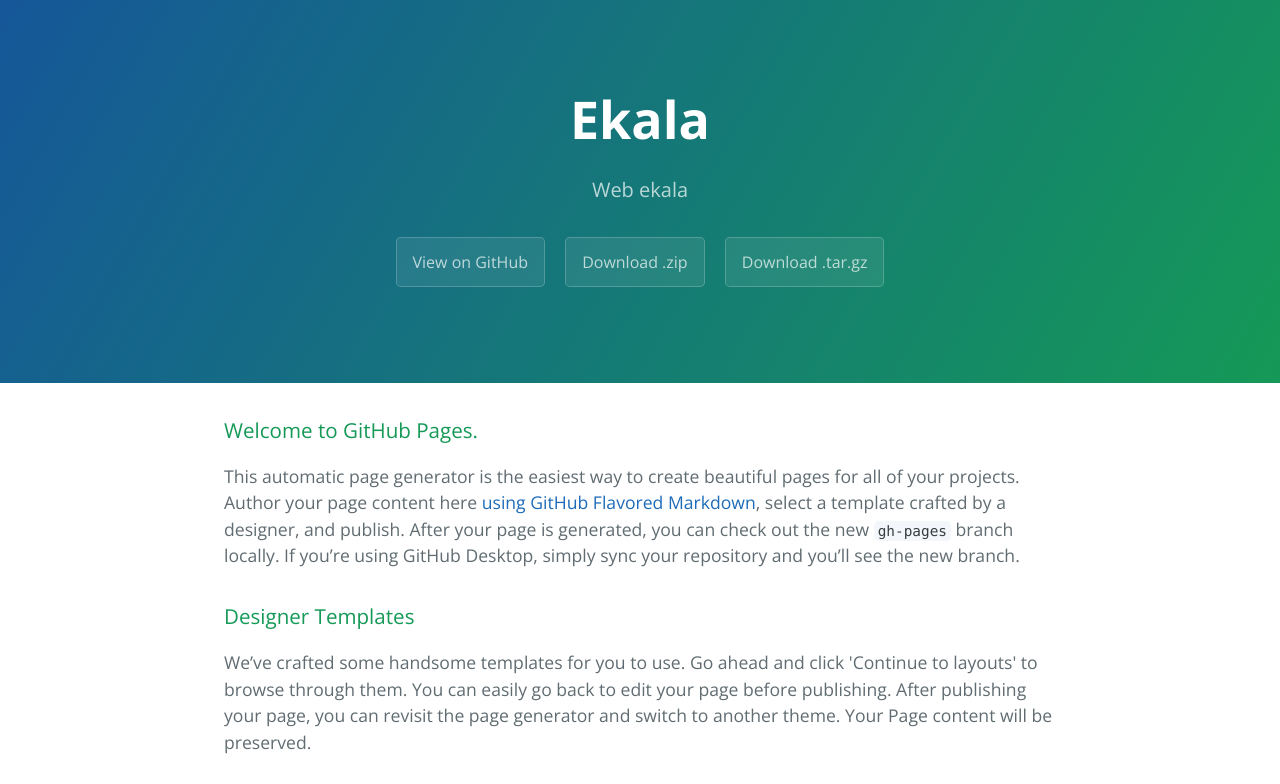
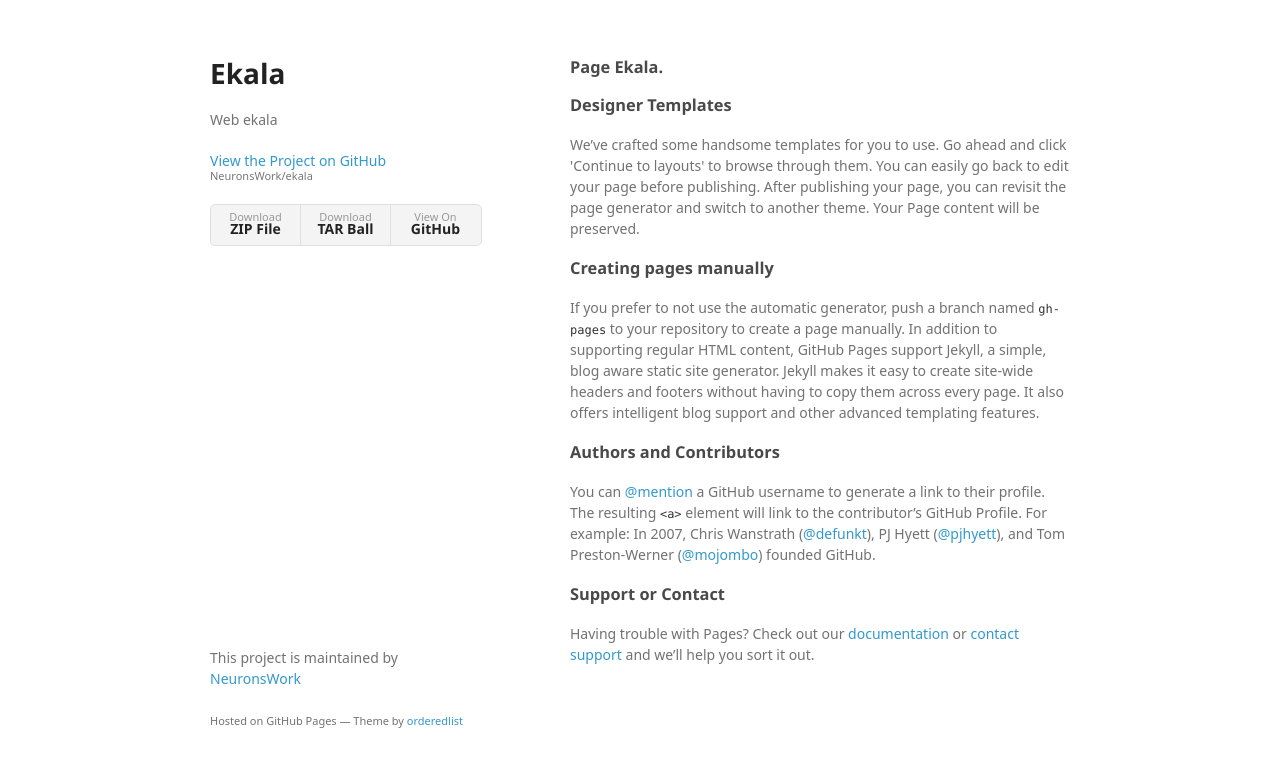
Before and after one commit to NeuronsWork/ekala, a plain HTML site: page index.html in a window 1280 px wide. Shown: the top 784 px of the page. Drawn offline with nearby package versions, Linux system fonts and the light colour scheme; a web font is replaced by a local one.

```diff
--- a/index.html
+++ b/index.html
@@ -1,28 +1,35 @@
-<!DOCTYPE html>
-<html lang="en-us">
+<!doctype html>
+<html>
   <head>
-    <meta charset="UTF-8">
+    <meta charset="utf-8">
+    <meta http-equiv="X-UA-Compatible" content="chrome=1">
     <title>Ekala by NeuronsWork</title>
-    <meta name="viewport" content="width=device-width, initial-scale=1">
-    <link rel="stylesheet" type="text/css" href="stylesheets/normalize.css" media="screen">
-    <link href='https://fonts.googleapis.com/css?family=Open+Sans:400,700' rel='stylesheet' type='text/css'>
-    <link rel="stylesheet" type="text/css" href="stylesheets/stylesheet.css" media="screen">
-    <link rel="stylesheet" type="text/css" href="stylesheets/github-light.css" media="screen">
+
+    <link rel="stylesheet" href="stylesheets/styles.css">
+    <link rel="stylesheet" href="stylesheets/github-light.css">
+    <meta name="viewport" content="width=device-width">
+    <!--[if lt IE 9]>
+    <script src="//html5shiv.googlecode.com/svn/trunk/html5.js"></script>
+    <![endif]-->
   </head>
   <body>
-    <section class="page-header">
-      <h1 class="project-name">Ekala</h1>
-      <h2 class="project-tagline">Web ekala</h2>
-      <a href="https://github.com/NeuronsWork/ekala" class="btn">View on GitHub</a>
-      <a href="https://github.com/NeuronsWork/ekala/zipball/master" class="btn">Download .zip</a>
-      <a href="https://github.com/NeuronsWork/ekala/tarball/master" class="btn">Download .tar.gz</a>
-    </section>
+    <div class="wrapper">
+      <header>
+        <h1>Ekala</h1>
+        <p>Web ekala</p>
 
-    <section class="main-content">
-      <h3>
-<a id="welcome-to-github-pages" class="anchor" href="#welcome-to-github-pages" aria-hidden="true"><span class="octicon octicon-link"></span></a>Welcome to GitHub Pages.</h3>
+        <p class="view"><a href="https://github.com/NeuronsWork/ekala">View the Project on GitHub <small>NeuronsWork/ekala</small></a></p>
 
-<p>This automatic page generator is the easiest way to create beautiful pages for all of your projects. Author your page content here <a href="https://guides.github.com/features/mastering-markdown/">using GitHub Flavored Markdown</a>, select a template crafted by a designer, and publish. After your page is generated, you can check out the new <code>gh-pages</code> branch locally. If you’re using GitHub Desktop, simply sync your repository and you’ll see the new branch.</p>
+
+        <ul>
+          <li><a href="https://github.com/NeuronsWork/ekala/zipball/master">Download <strong>ZIP File</strong></a></li>
+          <li><a href="https://github.com/NeuronsWork/ekala/tarball/master">Download <strong>TAR Ball</strong></a></li>
+          <li><a href="https://github.com/NeuronsWork/ekala">View On <strong>GitHub</strong></a></li>
+        </ul>
+      </header>
+      <section>
+        <h3>
+<a id="page-ekala" class="anchor" href="#page-ekala" aria-hidden="true"><span class="octicon octicon-link"></span></a>Page Ekala.</h3>
 
 <h3>
 <a id="designer-templates" class="anchor" href="#designer-templates" aria-hidden="true"><span class="octicon octicon-link"></span></a>Designer Templates</h3>
@@ -43,15 +50,13 @@
 <a id="support-or-contact" class="anchor" href="#support-or-contact" aria-hidden="true"><span class="octicon octicon-link"></span></a>Support or Contact</h3>
 
 <p>Having trouble with Pages? Check out our <a href="https://help.github.com/pages">documentation</a> or <a href="https://github.com/contact">contact support</a> and we’ll help you sort it out.</p>
-
-      <footer class="site-footer">
-        <span class="site-footer-owner"><a href="https://github.com/NeuronsWork/ekala">Ekala</a> is maintained by <a href="https://github.com/NeuronsWork">NeuronsWork</a>.</span>
-
-        <span class="site-footer-credits">This page was generated by <a href="https://pages.github.com">GitHub Pages</a> using the <a href="https://github.com/jasonlong/cayman-theme">Cayman theme</a> by <a href="https://twitter.com/jasonlong">Jason Long</a>.</span>
+      </section>
+      <footer>
+        <p>This project is maintained by <a href="https://github.com/NeuronsWork">NeuronsWork</a></p>
+        <p><small>Hosted on GitHub Pages &mdash; Theme by <a href="https://github.com/orderedlist">orderedlist</a></small></p>
       </footer>
-
-    </section>
-
+    </div>
+    <script src="javascripts/scale.fix.js"></script>
 
   </body>
 </html>
--- /dev/null
+++ b/javascripts/scale.fix.js
@@ -0,0 +1,17 @@
+var metas = document.getElementsByTagName('meta');
+var i;
+if (navigator.userAgent.match(/iPhone/i)) {
+  for (i=0; i<metas.length; i++) {
+    if (metas[i].name == "viewport") {
+      metas[i].content = "width=device-width, minimum-scale=1.0, maximum-scale=1.0";
+    }
+  }
+  document.addEventListener("gesturestart", gestureStart, false);
+}
+function gestureStart() {
+  for (i=0; i<metas.length; i++) {
+    if (metas[i].name == "viewport") {
+      metas[i].content = "width=device-width, minimum-scale=0.25, maximum-scale=1.6";
+    }
+  }
+}
--- /dev/null
+++ b/stylesheets/styles.css
@@ -0,0 +1,324 @@
+@font-face {
+  font-family: 'Noto Sans';
+  font-weight: 400;
+  font-style: normal;
+  src: url('../fonts/Noto-Sans-regular/Noto-Sans-regular.eot');
+  src: url('../fonts/Noto-Sans-regular/Noto-Sans-regular.eot?#iefix') format('embedded-opentype'),
+       local('Noto Sans'),
+       local('Noto-Sans-regular'),
+       url('../fonts/Noto-Sans-regular/Noto-Sans-regular.woff2') format('woff2'),
+       url('../fonts/Noto-Sans-regular/Noto-Sans-regular.woff') format('woff'),
+       url('../fonts/Noto-Sans-regular/Noto-Sans-regular.ttf') format('truetype'),
+       url('../fonts/Noto-Sans-regular/Noto-Sans-regular.svg#NotoSans') format('svg');
+}
+
+@font-face {
+  font-family: 'Noto Sans';
+  font-weight: 700;
+  font-style: normal;
+  src: url('../fonts/Noto-Sans-700/Noto-Sans-700.eot');
+  src: url('../fonts/Noto-Sans-700/Noto-Sans-700.eot?#iefix') format('embedded-opentype'),
+       local('Noto Sans Bold'),
+       local('Noto-Sans-700'),
+       url('../fonts/Noto-Sans-700/Noto-Sans-700.woff2') format('woff2'),
+       url('../fonts/Noto-Sans-700/Noto-Sans-700.woff') format('woff'),
+       url('../fonts/Noto-Sans-700/Noto-Sans-700.ttf') format('truetype'),
+       url('../fonts/Noto-Sans-700/Noto-Sans-700.svg#NotoSans') format('svg');
+}
+
+@font-face {
+  font-family: 'Noto Sans';
+  font-weight: 400;
+  font-style: italic;
+  src: url('../fonts/Noto-Sans-italic/Noto-Sans-italic.eot');
+  src: url('../fonts/Noto-Sans-italic/Noto-Sans-italic.eot?#iefix') format('embedded-opentype'),
+       local('Noto Sans Italic'),
+       local('Noto-Sans-italic'),
+       url('../fonts/Noto-Sans-italic/Noto-Sans-italic.woff2') format('woff2'),
+       url('../fonts/Noto-Sans-italic/Noto-Sans-italic.woff') format('woff'),
+       url('../fonts/Noto-Sans-italic/Noto-Sans-italic.ttf') format('truetype'),
+       url('../fonts/Noto-Sans-italic/Noto-Sans-italic.svg#NotoSans') format('svg');
+}
+
+@font-face {
+  font-family: 'Noto Sans';
+  font-weight: 700;
+  font-style: italic;
+  src: url('../fonts/Noto-Sans-700italic/Noto-Sans-700italic.eot');
+  src: url('../fonts/Noto-Sans-700italic/Noto-Sans-700italic.eot?#iefix') format('embedded-opentype'),
+       local('Noto Sans Bold Italic'),
+       local('Noto-Sans-700italic'),
+       url('../fonts/Noto-Sans-700italic/Noto-Sans-700italic.woff2') format('woff2'),
+       url('../fonts/Noto-Sans-700italic/Noto-Sans-700italic.woff') format('woff'),
+       url('../fonts/Noto-Sans-700italic/Noto-Sans-700italic.ttf') format('truetype'),
+       url('../fonts/Noto-Sans-700italic/Noto-Sans-700italic.svg#NotoSans') format('svg');
+}
+
+body {
+  background-color: #fff;
+  padding:50px;
+  font: 14px/1.5 "Noto Sans", "Helvetica Neue", Helvetica, Arial, sans-serif;
+  color:#727272;
+  font-weight:400;
+}
+
+h1, h2, h3, h4, h5, h6 {
+  color:#222;
+  margin:0 0 20px;
+}
+
+p, ul, ol, table, pre, dl {
+  margin:0 0 20px;
+}
+
+h1, h2, h3 {
+  line-height:1.1;
+}
+
+h1 {
+  font-size:28px;
+}
+
+h2 {
+  color:#393939;
+}
+
+h3, h4, h5, h6 {
+  color:#494949;
+}
+
+a {
+  color:#39c;
+  text-decoration:none;
+}
+
+a:hover {
+  color:#069;
+}
+
+a small {
+  font-size:11px;
+  color:#777;
+  margin-top:-0.3em;
+  display:block;
+}
+
+a:hover small {
+  color:#777;
+}
+
+.wrapper {
+  width:860px;
+  margin:0 auto;
+}
+
+blockquote {
+  border-left:1px solid #e5e5e5;
+  margin:0;
+  padding:0 0 0 20px;
+  font-style:italic;
+}
+
+code, pre {
+  font-family:Monaco, Bitstream Vera Sans Mono, Lucida Console, Terminal, Consolas, Liberation Mono, DejaVu Sans Mono, Courier New, monospace;
+  color:#333;
+  font-size:12px;
+}
+
+pre {
+  padding:8px 15px;
+  background: #f8f8f8;
+  border-radius:5px;
+  border:1px solid #e5e5e5;
+  overflow-x: auto;
+}
+
+table {
+  width:100%;
+  border-collapse:collapse;
+}
+
+th, td {
+  text-align:left;
+  padding:5px 10px;
+  border-bottom:1px solid #e5e5e5;
+}
+
+dt {
+  color:#444;
+  font-weight:700;
+}
+
+th {
+  color:#444;
+}
+
+img {
+  max-width:100%;
+}
+
+header {
+  width:270px;
+  float:left;
+  position:fixed;
+  -webkit-font-smoothing:subpixel-antialiased;
+}
+
+header ul {
+  list-style:none;
+  height:40px;
+  padding:0;
+  background: #f4f4f4;
+  border-radius:5px;
+  border:1px solid #e0e0e0;
+  width:270px;
+}
+
+header li {
+  width:89px;
+  float:left;
+  border-right:1px solid #e0e0e0;
+  height:40px;
+}
+
+header li:first-child a {
+  border-radius:5px 0 0 5px;
+}
+
+header li:last-child a {
+  border-radius:0 5px 5px 0;
+}
+
+header ul a {
+  line-height:1;
+  font-size:11px;
+  color:#999;
+  display:block;
+  text-align:center;
+  padding-top:6px;
+  height:34px;
+}
+
+header ul a:hover {
+  color:#999;
+}
+
+header ul a:active {
+  background-color:#f0f0f0;
+}
+
+strong {
+  color:#222;
+  font-weight:700;
+}
+
+header ul li + li + li {
+  border-right:none;
+  width:89px;
+}
+
+header ul a strong {
+  font-size:14px;
+  display:block;
+  color:#222;
+}
+
+section {
+  width:500px;
+  float:right;
+  padding-bottom:50px;
+}
+
+small {
+  font-size:11px;
+}
+
+hr {
+  border:0;
+  background:#e5e5e5;
+  height:1px;
+  margin:0 0 20px;
+}
+
+footer {
+  width:270px;
+  float:left;
+  position:fixed;
+  bottom:50px;
+  -webkit-font-smoothing:subpixel-antialiased;
+}
+
+@media print, screen and (max-width: 960px) {
+
+  div.wrapper {
+    width:auto;
+    margin:0;
+  }
+
+  header, section, footer {
+    float:none;
+    position:static;
+    width:auto;
+  }
+
+  header {
+    padding-right:320px;
+  }
+
+  section {
+    border:1px solid #e5e5e5;
+    border-width:1px 0;
+    padding:20px 0;
+    margin:0 0 20px;
+  }
+
+  header a small {
+    display:inline;
+  }
+
+  header ul {
+    position:absolute;
+    right:50px;
+    top:52px;
+  }
+}
+
+@media print, screen and (max-width: 720px) {
+  body {
+    word-wrap:break-word;
+  }
+
+  header {
+    padding:0;
+  }
+
+  header ul, header p.view {
+    position:static;
+  }
+
+  pre, code {
+    word-wrap:normal;
+  }
+}
+
+@media print, screen and (max-width: 480px) {
+  body {
+    padding:15px;
+  }
+
+  header ul {
+    width:99%;
+  }
+
+  header li, header ul li + li + li {
+    width:33%;
+  }
+}
+
+@media print {
+  body {
+    padding:0.4in;
+    font-size:12pt;
+    color:#444;
+  }
+}
```
Also changed, not shown: params.json (+1 -1 lines).
